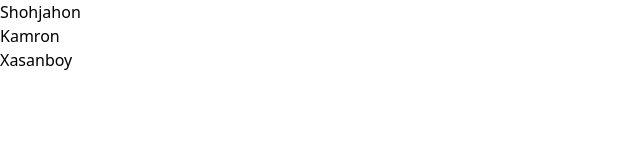
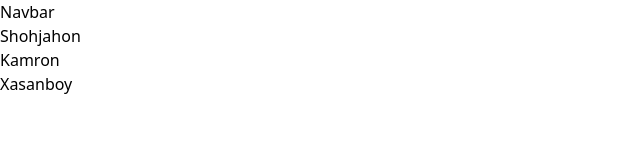
Before and after one commit to shohjahon-asqarov/it-start, a React (Vite) app: page / in a window 1280 px wide. Shown: the top 160 px of the page, without its empty margins (0-640 px from the left). Built offline with nearby package versions, Linux system fonts and the light colour scheme.

Commit message:
merge kamron

```diff
--- a/src/App.jsx
+++ b/src/App.jsx
@@ -2,10 +2,12 @@ import React from 'react'
 import Shohjahon from './component/Shohjahon'
 import Kamron from './component/Kamron'
 import Xasan from './component/Xasan'
+import Navbar from './component/Navbar'
 
 const App = () => {
   return (
     <div>
+      <Navbar />
       <Shohjahon />
       <Kamron />
       <Xasan />
```
